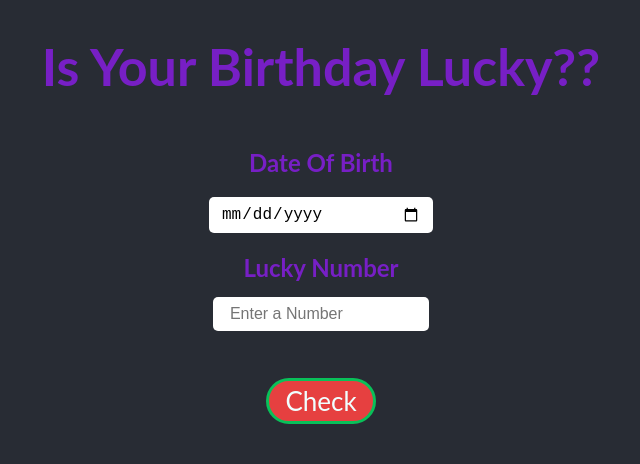
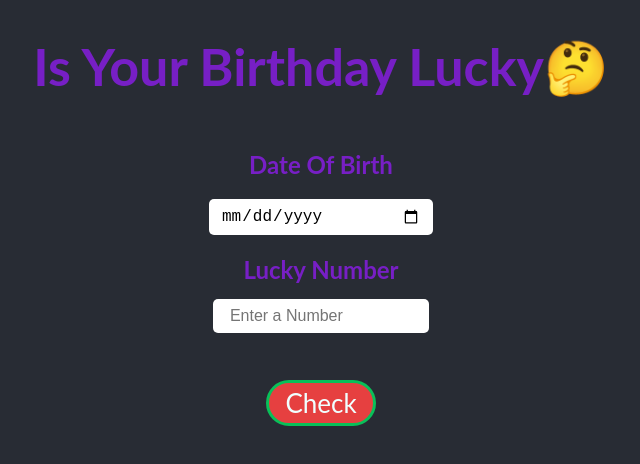
Before and after one commit to SusmitM/LuckyNumber_Checker, a React (Create React App) app: page / in a window 1280 px wide. Shown: the top 464 px of the page, without its empty margins (319-959 px from the left). Built offline with nearby package versions, Linux system fonts and the light colour scheme.

Commit message:
text changes

```diff
--- a/public/index.html
+++ b/public/index.html
@@ -24,7 +24,7 @@
       work correctly both with client-side routing and a non-root public URL.
       Learn how to configure a non-root public URL by running `npm run build`.
     -->
-    <title>Is Your Birthday Lucky??</title>
+    <title>Is Your Birthday Lucky🤔</title>
   </head>
   <body>
     <noscript>You need to enable JavaScript to run this app.</noscript>
--- a/src/App.js
+++ b/src/App.js
@@ -5,7 +5,7 @@ function App() {
     <div className="App">
       <header className="App-header">
 
-     <h1>Is Your Birthday Lucky??</h1>
+     <h1>Is Your Birthday Lucky🤔</h1>
 
      <label for="dob-input" className="dob-label"> Date Of Birth</label>
 
```
